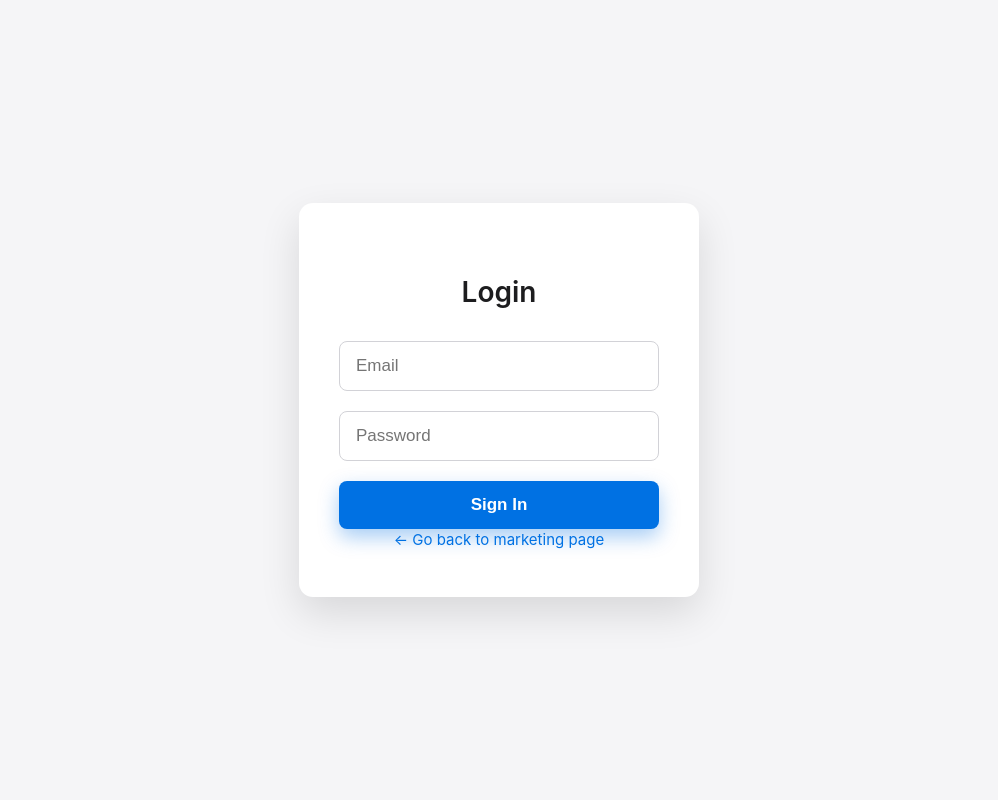
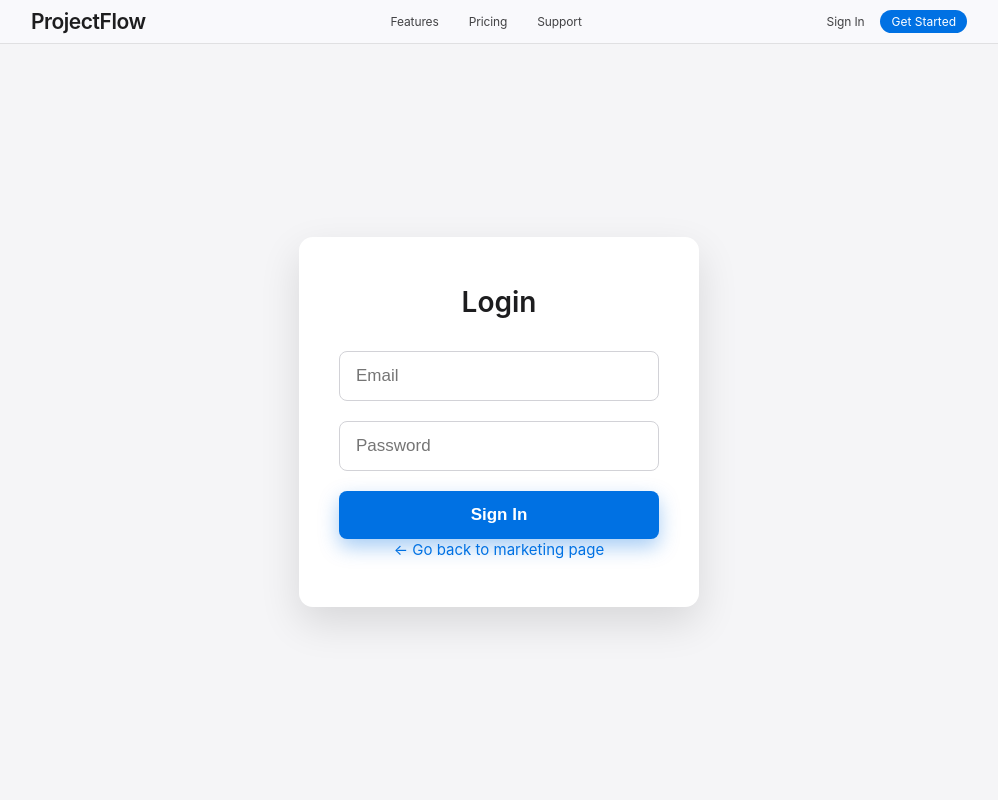
Before and after one commit to echo-tzh/projectFlow, a Flask app: page /login in a window 1280 px wide. Shown: the whole page, without its empty margins (141-1139 px from the left). Run offline with Flask 3, Linux system fonts and the light colour scheme; some web fonts are replaced.

Commit message:
Added nav bar in login page

```diff
--- a/features/login/templates/login.html
+++ b/features/login/templates/login.html
@@ -10,6 +10,8 @@
     /* Reset */
     * {
       box-sizing: border-box;
+      margin: 0;
+      padding: 0;
     }
 
     body {
@@ -17,13 +19,87 @@
         Ubuntu, Cantarell, "Open Sans", "Helvetica Neue", sans-serif;
       background: #f5f5f7;
       color: #1d1d1f;
-      margin: 0;
-      height: 100vh;
+      min-height: 100vh;
       display: flex;
+      flex-direction: column; /* Allows content to be pushed down by nav */
       align-items: center;
       justify-content: center;
       padding: 20px;
+      padding-top: 64px; /* Space for the fixed navigation bar */
     }
+
+    /* --- Navigation Bar CSS (copied from marketing page) --- */
+    .nav {
+        position: fixed;
+        top: 0;
+        width: 100%;
+        background: rgba(251, 251, 253, 0.8);
+        backdrop-filter: saturate(180%) blur(20px);
+        border-bottom: 1px solid rgba(0, 0, 0, 0.1);
+        z-index: 9999;
+        height: 44px;
+    }
+
+    .nav-container {
+        max-width: 980px;
+        margin: 0 auto;
+        display: flex;
+        justify-content: space-between;
+        align-items: center;
+        padding: 0 22px;
+        height: 100%;
+    }
+
+    .nav-logo {
+        font-size: 21px;
+        font-weight: 600;
+        color: #1d1d1f;
+        text-decoration: none;
+        letter-spacing: -0.022em;
+    }
+
+    .nav-items {
+        display: flex;
+        align-items: center;
+        gap: 30px;
+    }
+
+    .nav-link {
+        color: #424245;
+        text-decoration: none;
+        font-size: 12px;
+        font-weight: 400;
+        transition: color 0.3s ease;
+        letter-spacing: -0.01em;
+    }
+
+    .nav-link:hover {
+        color: #1d1d1f;
+    }
+
+    .nav-actions {
+        display: flex;
+        gap: 16px;
+        align-items: center;
+    }
+
+    .nav-cta {
+        background: #0071e3;
+        color: #fff;
+        padding: 4px 11px;
+        border-radius: 12px;
+        text-decoration: none;
+        font-size: 12px;
+        font-weight: 400;
+        transition: all 0.3s ease;
+        min-width: 23px;
+        text-align: center;
+    }
+
+    .nav-cta:hover {
+        background: #0077ed;
+    }
+    /* --- End of Navigation Bar CSS --- */
 
     .login-container {
       background: white;
@@ -33,6 +109,16 @@
       max-width: 400px;
       width: 100%;
       text-align: center;
+      opacity: 0;
+      transform: translateY(20px);
+      animation: fadeIn 0.5s ease-out forwards;
+    }
+
+    @keyframes fadeIn {
+      to {
+        opacity: 1;
+        transform: translateY(0);
+      }
     }
 
     h2 {
@@ -47,8 +133,7 @@
       gap: 20px;
     }
 
-    input[type="email"],
-    input[type="password"] {
+    input {
       padding: 14px 16px;
       font-size: 17px;
       border: 1.5px solid #d2d2d7;
@@ -56,8 +141,7 @@
       transition: border-color 0.3s ease;
     }
 
-    input[type="email"]:focus,
-    input[type="password"]:focus {
+    input:focus {
       outline: none;
       border-color: #0071e3;
       box-shadow: 0 0 0 3px rgba(0,113,227,0.2);
@@ -116,6 +200,21 @@
   </style>
 </head>
 <body>
+    <nav class="nav" id="ac-globalnav">
+        <div class="nav-container">
+            <a href="{{ url_for('index') }}" class="nav-logo">ProjectFlow</a>
+            <div class="nav-items">
+                <a href="{{ url_for('index') }}#features" class="nav-link">Features</a>
+                <a href="{{ url_for('index') }}#pricing" class="nav-link">Pricing</a>
+                <a href="{{ url_for('index') }}#support" class="nav-link">Support</a>
+            </div>
+            <div class="nav-actions">
+                <a href="{{ url_for('login_bp.login') }}" class="nav-link">Sign In</a>
+                <a href="{{ url_for('createSchool.create_school') }}" class="nav-cta">Get Started</a>
+            </div>
+        </div>
+    </nav>
+
     <div class="login-container">
         <h2>Login</h2>
 
@@ -135,6 +234,6 @@
 
         <a href="{{ url_for('index') }}" class="back-link">← Go back to marketing page</a>
     </div>
-  </div>
+
     </body>
 </html>
```
Lines whose indentation alone changed are shown as unchanged.
